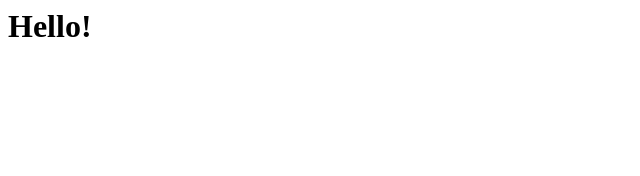
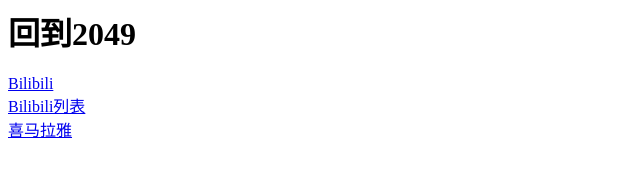
Before and after one commit to to2049/to2049.github.io, a plain HTML site: page docs/index.html in a window 1280 px wide. Shown: the whole page, without its empty margins (0-640 px from the left). Drawn offline with Linux system fonts and the light colour scheme.

Commit message:
add 2049

```diff
--- a/docs/index.html
+++ b/docs/index.html
@@ -1 +1,7 @@
-<h1>Hello!</h1>
+<h1>回到2049</h1>
+
+<a href="https://space.bilibili.com/58617276">Bilibili</a><br/>
+
+<a href="https://docs.google.com/spreadsheets/d/10LTW31SvEL5gLt1Gs3t0rupaw10ROBJtYOJ_d2DRYu8/edit?usp=sharing">Bilibili列表</a><br/>
+
+<a href="https://www.ximalaya.com/album/4310827">喜马拉雅</a><br/>
```
